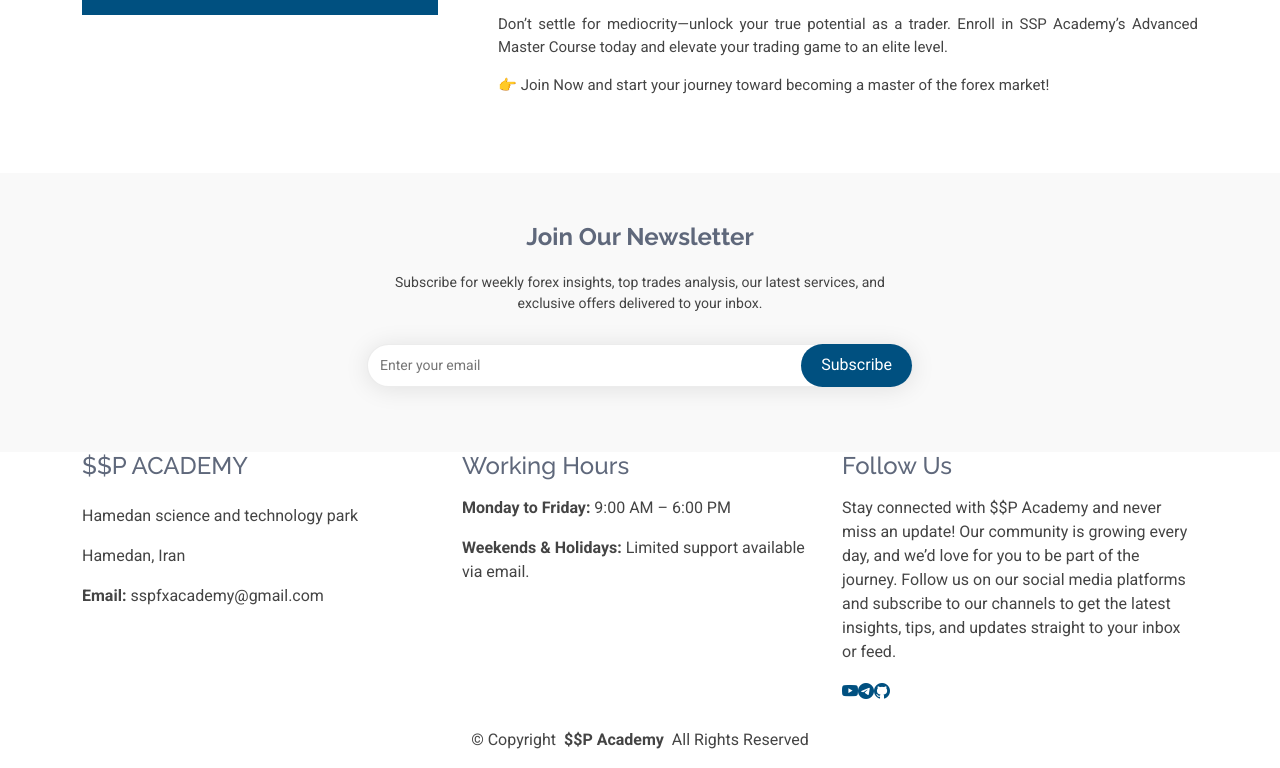
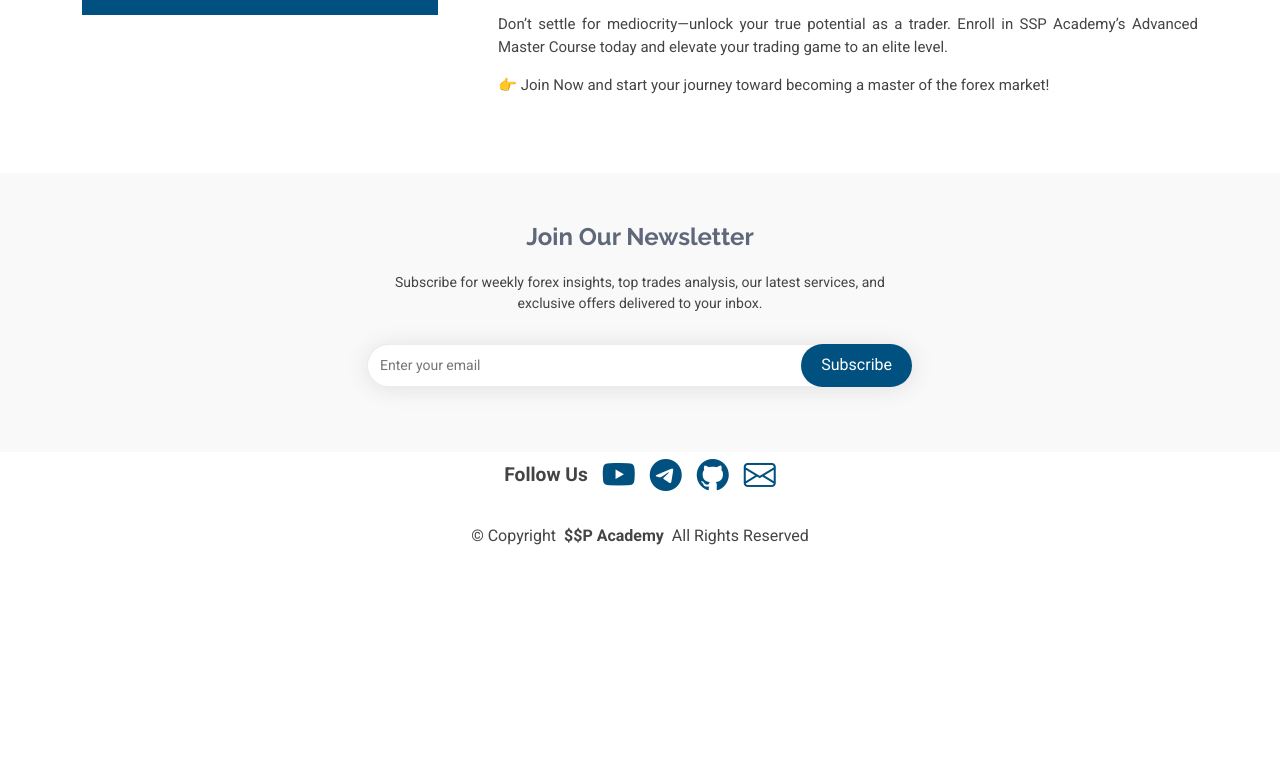
Before and after one commit to SSP-academy/Website, a plain HTML site: page service-details1.html in a window 1280 px wide. Shown: the part 1124-1892 px from the top of the page. After the commit the page ends 1688 px from the top, so only its background shows below. Drawn offline with nearby package versions, Linux system fonts and the light colour scheme.

Commit message:
service-details1.html

```diff
--- a/service-details1.html
+++ b/service-details1.html
@@ -159,33 +159,23 @@
 
 <div class="container footer-top">
   <div class="row gy-4">
-    <!-- Footer About -->
-    <div class="col-lg-4 col-md-6">
-        <h4>$$P ACADEMY</h4>
-      <div class="footer-contact pt-3">
-        <p>Hamedan science and technology park</p>
-        <p>Hamedan, Iran</p>
-        <p><strong>Email:</strong> <span>sspfxacademy@gmail.com</span></p>
-      </div>
-    </div>
-
-    <!-- Working Hours -->
-    <div class="col-lg-4 col-md-6 footer-links">
-      <h4>Working Hours</h4>
-      </p>
-      <p><strong>Monday to Friday:</strong> <span>9:00 AM – 6:00 PM</span></p>
-      <p><strong>Weekends & Holidays:</strong> Limited support available via email.</p>
-    </div>
-
-    <!-- Follow Us -->
-    <div class="col-lg-4 col-md-6">
-      <h4>Follow Us</h4>
-      </p>
-      <p>Stay connected with $$P Academy and never miss an update! Our community is growing every day, and we’d love for you to be part of the journey. Follow us on our social media platforms and subscribe to our channels to get the latest insights, tips, and updates straight to your inbox or feed.</p>
-      <div class="social-links d-flex">
-        <a href="https://www.youtube.com/@FOREX_RTMER"><i class="bi bi-youtube"></i></a>
-        <a href="https://t.me/forextrex"><i class="bi bi-telegram"></i></a>
-        <a href="https://github.com/SSP-academy"><i class="bi bi-github"></i></a>
+    <div class="col-12 text-center"> <!-- Center-align the entire content -->
+      <div class="social-links d-flex align-items-center justify-content-center">
+        <span style="font-size: 1.2rem; font-weight: bold; margin-right: 15px;">Follow Us</span>
+        <div class="d-flex">
+          <a href="https://www.youtube.com/@FOREX_RTMER" style="font-size: 2rem; margin-right: 15px; text-decoration: none; color: #005080;">
+            <i class="bi bi-youtube"></i>
+          </a>
+          <a href="https://t.me/forextrex" style="font-size: 2rem; margin-right: 15px; text-decoration: none; color: #005080;">
+            <i class="bi bi-telegram"></i>
+          </a>
+          <a href="https://github.com/SSP-academy" style="font-size: 2rem; margin-right: 15px; text-decoration: none; color: #005080;">
+            <i class="bi bi-github"></i>
+          </a>
+          <a href="mailto:sspfxacademy@gmail.com" style="font-size: 2rem; text-decoration: none; color: #005080;">
+            <i class="bi bi-envelope"></i>
+          </a>
+        </div>
       </div>
     </div>
   </div>
```
